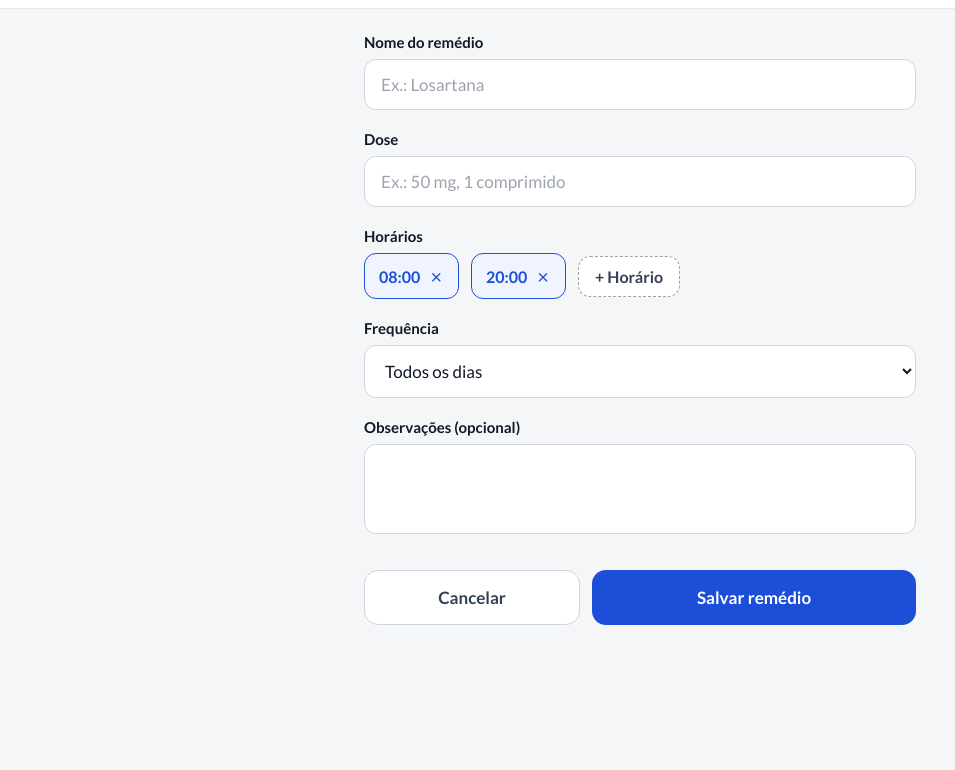
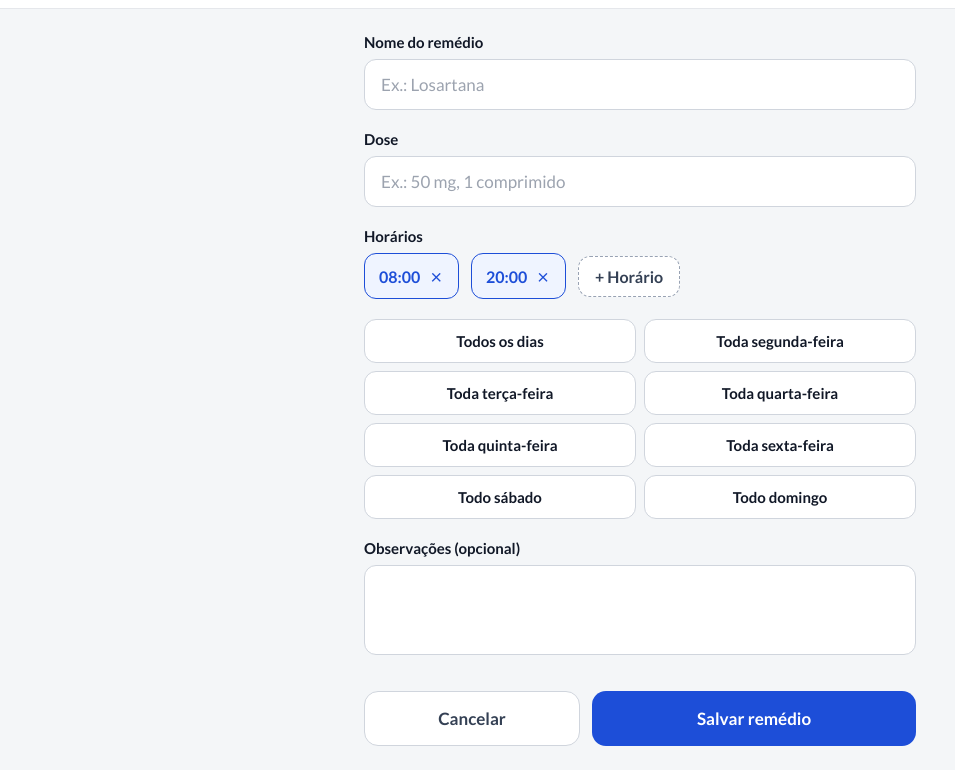
Before and after one commit to LiedsonF/Zelo, a plain HTML site: page adicionar.html in a window 1280 px wide. Shown: the part 80-850 px from the top of the page, without its empty margins (0-955 px from the left). Before the commit the page ends 800 px from the top, so only its background shows below. Drawn offline with Linux system fonts and the light colour scheme.

Commit message:
adiciona checkbox

```diff
--- a/adicionar.html
+++ b/adicionar.html
@@ -96,25 +96,41 @@
 
         </div>
 
-        <!-- Frequência -->
-         <div class="campo-grupo">
+     <!-- Frequência -->
+            <div class="campo-grupo campo-dias">
 
-            <label for="frequencia-remedio">Frequência</label>
+                <label>
+                    <input type="checkbox" name="dias" value="todos"> Todos os dias
+                </label>
 
-            <select id="frequencia-remedio" name="frequencia" >
-                <option value="todos-os-dias" selected>Todos os dias</option>
+                <label>
+                    <input type="checkbox" name="dias" value="seg"> Toda segunda-feira
+                </label>
 
-                <option value="dias-alterados">Dias alterados</option>
+                <label>
+                    <input type="checkbox" name="dias" value="ter"> Toda terça-feira
+                </label>
 
-                <option value="semanal">
-                    Uma vez por semana
-                </option>
+                <label>
+                    <input type="checkbox" name="dias" value="qua"> Toda quarta-feira
+                </label>
 
-                <option value="necessario">
-                    Quando necessário
-                </option>
-            </select>
-         </div>
+                <label>
+                    <input type="checkbox" name="dias" value="qui"> Toda quinta-feira
+                </label>
+
+                <label>
+                    <input type="checkbox" name="dias" value="sex"> Toda sexta-feira
+                </label>
+
+                <label>
+                    <input type="checkbox" name="dias" value="sab"> Todo sábado
+                </label>
+
+                <label>
+                    <input type="checkbox" name="dias" value="dom"> Todo domingo
+                </label>
+            </div>
 
          <!-- Observações -->
 
--- a/css/style.css
+++ b/css/style.css
@@ -432,6 +432,42 @@ main {
     gap: 8px;
 }
 
+.campo-dias {
+    display: grid;
+    grid-template-columns: repeat(2, 1fr);
+    grid-template-rows: repeat(4, 1fr);
+    gap: 0.5rem;
+    text-align:center;
+    text-wrap: nowrap;
+    align-items: center;
+    label {
+        display: flex;
+        flex-direction: row;
+        justify-content: center;
+        cursor: pointer;
+        border: 1.5px solid var(--cor-borda-input);
+        padding: 0.75rem 1rem;
+        border-radius: 12px;
+        outline: none;
+        background-color: var(--cor-superficie);
+        input {
+            position: absolute;
+            opacity: 0;
+            width: 0;
+            height: 0;
+        }
+
+    }
+    label:has(input:checked) {
+        background-color: var(--cor-primaria);
+        color: var(--cor-primaria-clara);
+    }
+    label:has(input:focus-visible), label:hover {
+        outline: 2px solid var(--cor-primaria);
+        outline-offset: 2px;
+    }
+}
+
 .campo-grupo label {
     font-size: var(--tamanho-texto);
     font-weight: var(--lato-bold);
```
